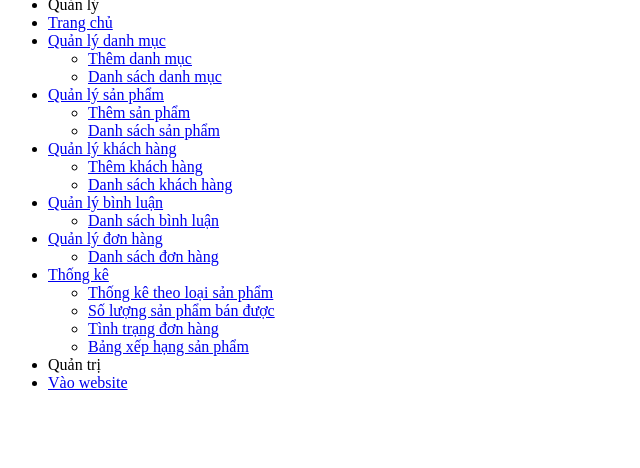
After one commit to dungdvt/duan1_nhom4, a PHP site: page /testhongke.html in a window 1280 px wide. The commit adds this page. Shown: the part 332-800 px from the top of the page, without its empty margins (0-640 px from the left). Run offline with PHP 8.4, Linux system fonts and the light colour scheme.

Commit message:
thongke 3bang

```diff
--- a/css/admin.css
+++ b/css/admin.css
@@ -70,12 +70,11 @@ h1{
     padding: 20px 0;
 }
 
+
 .menu ul li a {
     text-decoration: none;
     color: #fff;
     margin-left: 20px;
-
-
 }
 .menu ul li:hover {
     cursor: pointer;
--- /dev/null
+++ b/testhongke.html
@@ -0,0 +1,91 @@
+<!DOCTYPE html>
+<html lang="en">
+<head>
+    <meta charset="UTF-8">
+    <meta name="viewport" content="width=device-width, initial-scale=1.0">
+    <title>Document</title>
+</head>
+<body>
+    <!-- ========== Left Sidebar Start ========== -->
+    <div class="vertical-menu">
+        <div data-simplebar class="h-100">
+            <div class="navbar-brand-box">
+                <a href="index.php" class="logo">
+                    <img src="assets/images/Logo_poly1.png" />
+                </a>
+            </div>
+
+            <!--- Sidemenu -->
+            <div id="sidebar-menu">
+                <!-- Left Menu Start -->
+                <ul class="metismenu list-unstyled" id="side-menu">
+                    <li class="menu-title">Quản lý</li>
+
+                    <li>
+                        <a href="index.php" class="waves-effect"><i class="bx bx-home-smile"></i><span>Trang
+                                chủ</span></a>
+                    </li>
+
+                    <li>
+                        <a href="javascript: void(0);" class="has-arrow waves-effect"><i
+                                class="bx bx-grid-alt"></i><span>Quản lý danh mục</span></a>
+                        <ul class="sub-menu" aria-expanded="false">
+                            <li><a href="?act=adddm">Thêm danh mục</a></li>
+                            <li><a href="?act=listdm">Danh sách danh mục</a></li>
+                        </ul>
+                    </li>
+                    <li>
+                        <a href="javascript: void(0);" class="has-arrow waves-effect"><i
+                                class="bx bx-box"></i><span>Quản lý sản phẩm</span></a>
+                        <ul class="sub-menu" aria-expanded="false">
+                            <li><a href="?act=addsp">Thêm sản phẩm</a></li>
+                            <li><a href="?act=listsp">Danh sách sản phẩm</a></li>
+                        </ul>
+                    </li>
+                    <li>
+                        <a href="javascript: void(0);" class="has-arrow waves-effect"><i
+                                class="bx bx-user-pin"></i><span>Quản lý khách hàng</span></a>
+                        <ul class="sub-menu" aria-expanded="false">
+                            <li><a href="?act=addtk">Thêm khách hàng</a></li>
+                            <li><a href="?act=dskh">Danh sách khách hàng</a></li>
+                            <!-- <li><a href="?act=updatetk">Lịch sử mua sắm khách hàng</a></li> -->
+                        </ul>
+                    </li>
+                    <li>
+                        <a href="javascript: void(0);" class="has-arrow waves-effect"><i
+                                class="bx bx-comment-dots"></i><span>Quản lý bình luận</span></a>
+                        <ul class="sub-menu" aria-expanded="false">
+                            <li><a href="?act=dsbl">Danh sách bình luận</a></li>
+                        </ul>
+                    </li>
+                    <li>
+<a href="javascript: void(0);" class="has-arrow waves-effect"><i
+                                class="bx bxs-discount"></i><span>Quản lý đơn hàng</span></a>
+                        <ul class="sub-menu" aria-expanded="false">
+                            <li><a href="?act=listdh">Danh sách đơn hàng</a></li>
+                        </ul>
+                    </li>
+                    <li>
+                        <a href="javascript: void(0);" class="has-arrow waves-effect"><i
+                                class="bx bx-data"></i><span>Thống kê</span></a>
+                        <ul class="sub-menu" aria-expanded="false">
+                            <li><a href="?act=thongke">Thống kê theo loại sản phẩm</a></li>
+                            <li><a href="?act=thong-ke-slspbd">Số lượng sản phẩm bán được</a></li>
+                            <li><a href="?act=thong-ke-ttdh">Tình trạng đơn hàng</a></li>
+                            <li><a href="?act=thong-ke-bxh">Bảng xếp hạng sản phẩm</a></li>
+                        </ul>
+                    </li>
+                    <li class="menu-title">Quản trị</li>
+                    <li>
+                        <a href="../index.php" class="waves-effect"><i class="bx bx-arrow-back"></i><span>Vào
+                                website</span></a>
+                    </li>
+
+                </ul>
+            </div>
+            <!-- Sidebar -->
+        </div>
+    </div>
+    <!-- Left Sidebar End -->
+</body>
+</html>
```
Also changed, not shown: admin/header.php (+11 -1 lines), admin/index.php (+18 -2 lines), admin/thongke/bieudodv.php (added, +37 -0 lines), admin/thongke/bieudonv.php (added, +37 -0 lines), admin/thongke/listdv.php (added, +28 -0 lines), admin/thongke/listnv.php (added, +28 -0 lines), model/thongke.php (+14 -0 lines), admin/thongke/listloai.php (renamed from admin/thongke/list.php).
